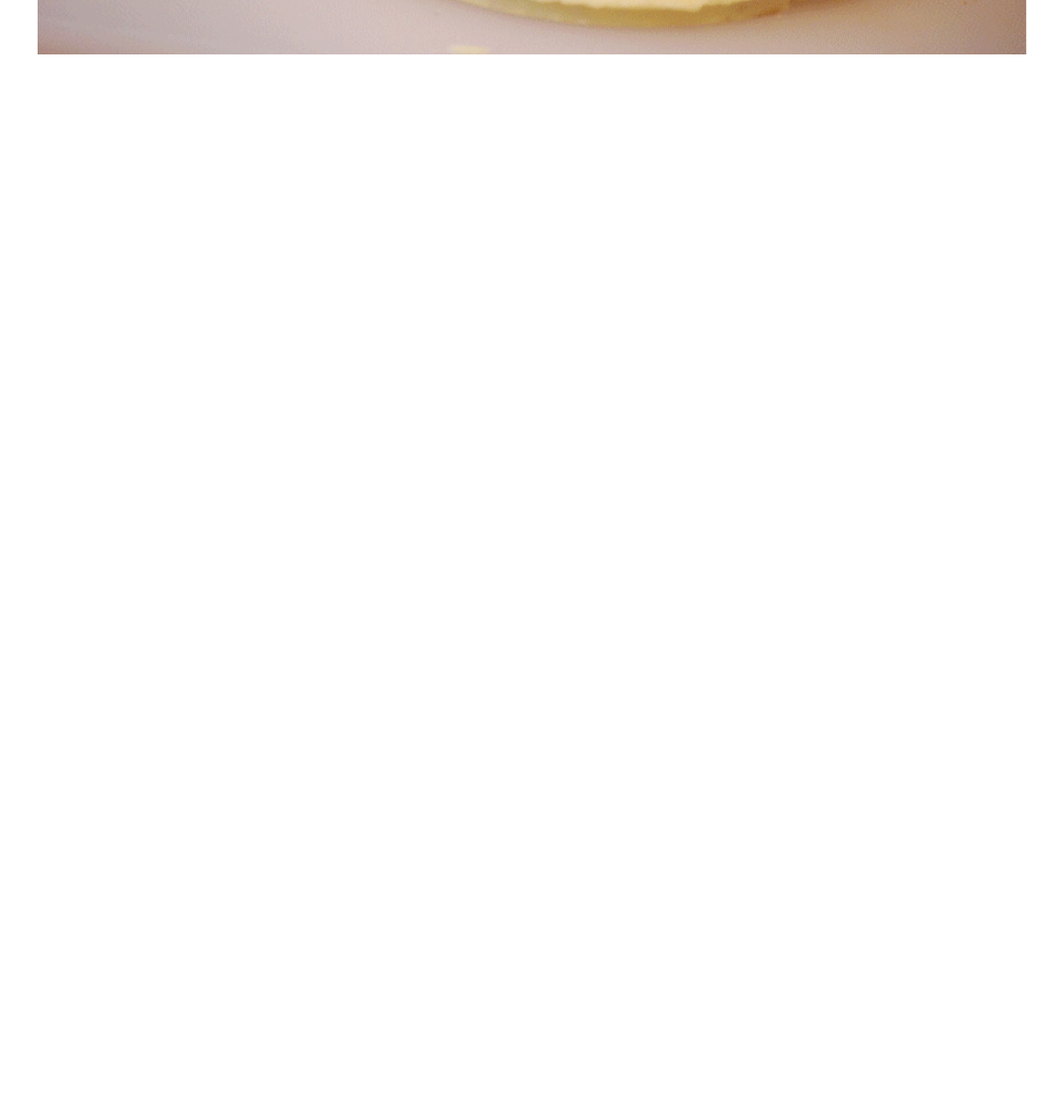
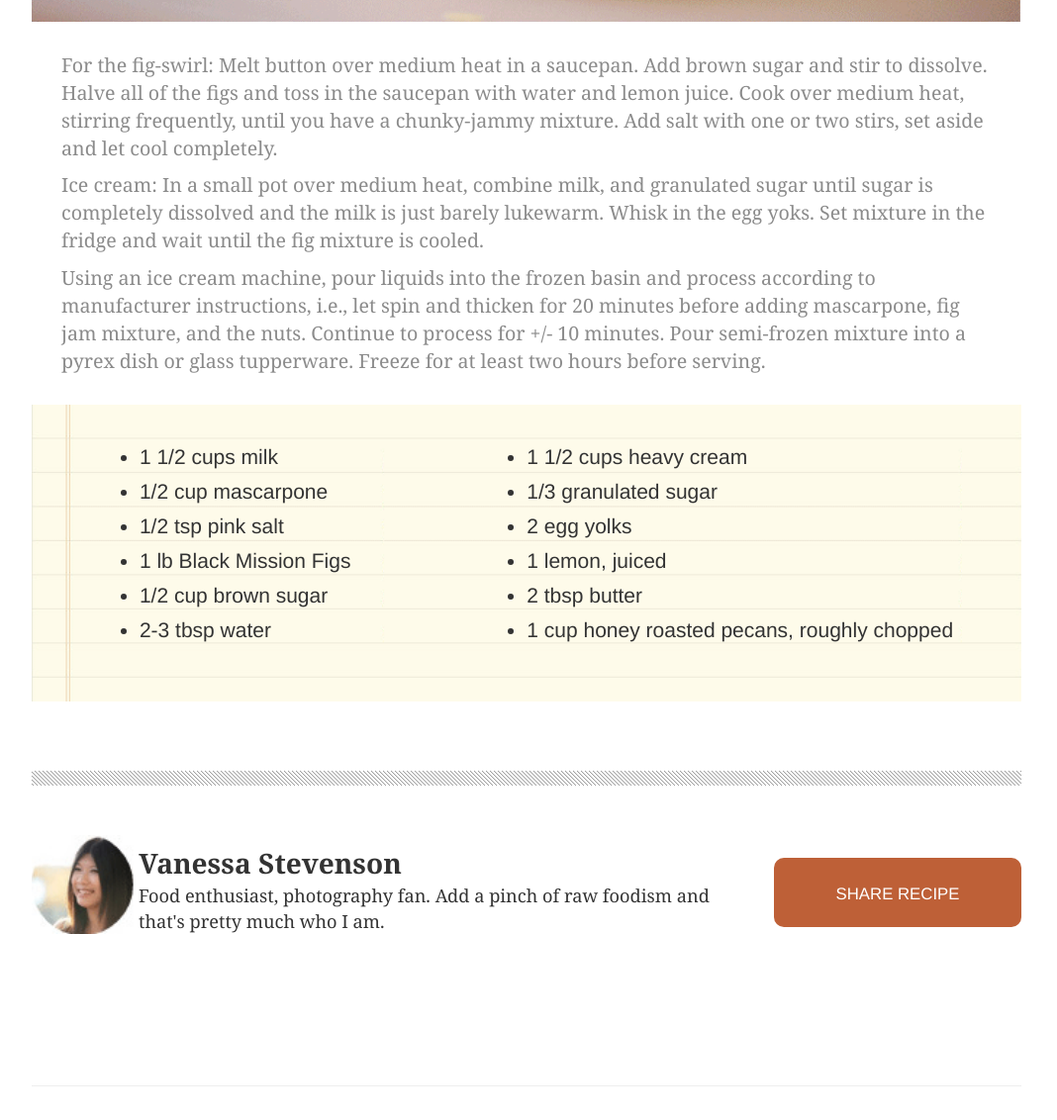
Before and after one commit to davidabutler92/chocolate-pizza-1, a plain HTML site: page index.html in a window 1280 px wide. Shown: the part 932-2064 px from the top of the page at 99% size, without its empty margins (96-1164 px from the left). Before the commit the page ends 991 px from the top, so only its background shows below. Drawn offline with Linux system fonts and the light colour scheme; a web font is replaced by a local one.

Commit message:
Add instructions, ingredients, and footer

```diff
--- a/index.html
+++ b/index.html
@@ -11,14 +11,14 @@
     <!-- <link rel="stylesheet" href="styles/reset.css">
     <link rel="stylesheet" href="styles/style.css"> -->
     <link rel="stylesheet" href="styles/home.css">
-    <!-- <link rel="stylesheet" href="styles/bootstrap.css"> -->
+    <link rel="stylesheet" href="styles/bootstrap.css">
     <title>Document</title>
 </head>
 
 <body>
     <div class="center">
         <section class="header">
-            <div class="inline">
+            <div class="inline up">
                 <img src="./assets/logo.png" class="logo"/>
             </div>
             <div class="inline">
@@ -44,8 +44,51 @@
                         <img src=../assets/print-icon.png alt="print" >PRINT
                     </div>
                     <img class="pizza-img" src="assets/choco-pizza.png" alt="chocolate pizza">
+                    <div class ="text grey">
+                        <p>
+                            For the fig-swirl: Melt button over medium heat in a saucepan. Add brown sugar and stir to dissolve. Halve all of the figs and toss in the saucepan with water and lemon juice. Cook over medium heat, stirring frequently, until you have a chunky-jammy mixture. Add salt with one or two stirs, set aside and let cool completely.
+                        </p>
+                        <p>
+                            Ice cream: In a small pot over medium heat, combine milk, and granulated sugar until sugar is completely dissolved and the milk is just barely lukewarm. Whisk in the egg yoks. Set mixture in the fridge and wait until the fig mixture is cooled.
+                        </p>
+                        <p>
+                            Using an ice cream machine, pour liquids into the frozen basin and process according to manufacturer instructions, i.e., let spin and thicken for 20 minutes before adding mascarpone, fig jam mixture, and the nuts. Continue to process for +/- 10 minutes. Pour semi-frozen mixture into a pyrex dish or glass tupperware. Freeze for at least two hours before serving.
+                        </p>
+                    </div>
+                    <div class="jumbotron">
+                        <ul class="inline">
+                            <li>1 1/2 cups milk</li>
+                            <li>1/2 cup mascarpone</li>
+                            <li>1/2 tsp pink salt</li>
+                            <li>1 lb Black Mission Figs</li>
+                            <li>1/2 cup brown sugar</li>
+                            <li>2-3 tbsp water</li>
+                        </ul>
+                        <ul class="inline">
+                            <li>1 1/2 cups heavy cream</li>
+                            <li class="strike">1/3 granulated sugar</li>
+                            <li class="strike">2 egg yolks</li>
+                            <li>1 lemon, juiced</li>
+                            <li>2 tbsp butter</li>
+                            <li>1 cup honey roasted pecans, roughly chopped</li>
+                        </ul>
+                    </div>
+                    <div class="second-line"></div>
+                    <div class="vanessa">
+                        <img src="../assets/van-pic.png" class="inline vanessa-photo">
+                        <div class="name inline">Vanessa Stevenson</div><br>
+                        <p class="bio inline">
+                            Food enthusiast, photography fan. Add a pinch of raw foodism and that's pretty much who I am.
+                        </p>
+                        <div class="inline button">SHARE RECIPE</div>
+                    </div>
                 </main>
-
+            <footer>
+                <hr>
+                <img src="../assets/small-logo.png" class="small-logo">
+                <p class="grey">Delicious &#169; 2013 &#8226; All Rights Reserved.</p>
+                <p class="grey">Proudly published with Ghost.</p>
+            </footer>
         </section>
     </div>
     <script type="module" src="app.js"></script>
--- a/styles/home.css
+++ b/styles/home.css
@@ -3,10 +3,11 @@
     margin-left: 10%;
     display: flex;
     justify-content: center;
+    height: 2300px;
 }
 
 main {
-    margin-top: 50px;
+    margin-top: 30px;
 }
 
 .cursive {
@@ -27,7 +28,7 @@ main {
 
 .description {
     margin-bottom: 40px;
-    margin-top: 0;
+    /* margin-top: 20px; */
     font-family: Arial, Helvetica, sans-serif;
     font-size: .8rem;
  }
@@ -43,6 +44,7 @@ main {
     height: 50px;
     width: 50px;
     margin-left: 20px;
+    margin-bottom: 40px;
 }
 
 .social-tags-div {
@@ -51,7 +53,7 @@ main {
 }
 
 .line {
-    height: 10px;
+    height: 15px;
     background-image: url('../assets/hr-img.png');
 }
 
@@ -67,7 +69,7 @@ main {
 }
 
 .grey {
-    color: rgb(167, 167, 167);
+    color: rgb(139, 139, 139);
 }
 
 .print-image {
@@ -75,12 +77,87 @@ main {
 }
 
 .h1 {
-    font-size: 2.5em;
+    font-size: 4em;
     font-family: 'Gill Sans', 'Gill Sans MT', Calibri, 'Trebuchet MS', sans-serif;
     font-weight: bold;
+    height: 50px;
 }
 
 
 .pizza-img {
     width: 1000px;
 }
+
+.text {
+    font-size: 1.4em;
+    font-family: Georgia, 'Times New Roman', Times, serif;
+    margin: 30px;
+}
+
+.jumbotron {
+    background-image: url('../assets/list-bg.png');
+    height: 300px;
+    background-repeat: no-repeat;
+    background-size: cover;
+    display: flex;
+    justify-content: space-around;
+    align-items: center;
+    font-size: 1.5em;
+    line-height: 35px;
+}
+
+.second-line {
+    height: 15px;
+    background-image: url('../assets/hr-img.png');
+    margin-top: 70px;
+}
+
+.button {
+    width: 250px;
+    height: 70px;
+    color: white;
+    background-color: #be6037;
+    text-align: center;
+    padding: 25px;
+    border-radius: 10px;
+    font-size: 1.2em;
+    float: right;
+    position: relative;
+    bottom: 100px;
+}
+
+.vanessa {
+    margin-top: 50px;
+}
+
+.bio {
+    position: relative;
+    left: 108px;
+    bottom: 75px;
+    font-size: 1.3em;
+    width: 600px;
+    font-family: Georgia, 'Times New Roman', Times, serif;
+}
+
+.name {
+    font-size: 2em;
+    font-weight: bold;
+    font-family: Georgia, 'Times New Roman', Times, serif;
+    position: relative;
+    bottom: 15px;
+}
+
+footer {
+    text-align: center;
+    font-family: Georgia, 'Times New Roman', Times, serif;
+    font-size: 1.3em;
+}
+
+.small-logo {
+    margin: 20px;
+}
+
+ul {
+    position: relative;
+    bottom: 60px;
+}
```
